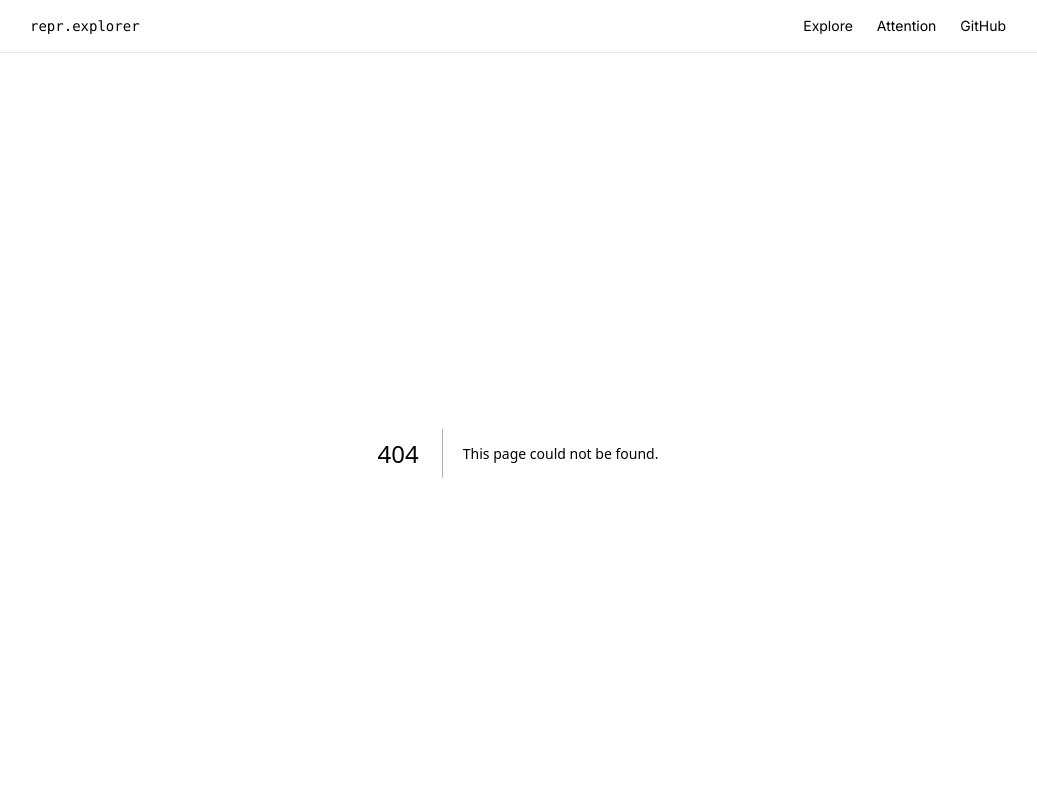
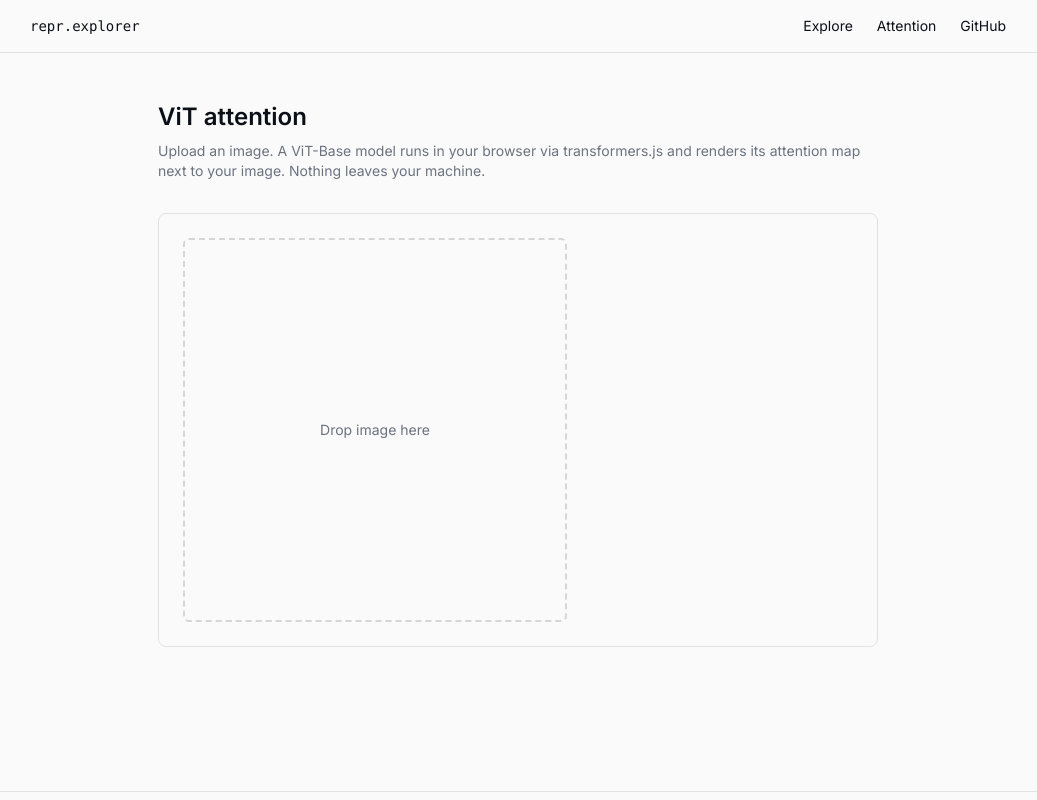
Before and after one commit to AditiAdhikari05/representation-explorer, a Next.js app: page /attention in a window 1280 px wide. Before the commit this address had no page. Shown: the top 800 px of the page, without its empty margins (122-1159 px from the left). Built offline with nearby package versions, Linux system fonts and the light colour scheme.

Commit message:
attention page skeleton

```diff
--- /dev/null
+++ b/app/attention/page.tsx
@@ -0,0 +1,19 @@
+export default function AttentionPage() {
+  return (
+    <main className="mx-auto max-w-3xl px-6 py-12">
+      <header>
+        <h1 className="text-2xl font-semibold">ViT attention</h1>
+        <p className="mt-2 text-sm text-muted">
+          Upload an image. A ViT-Base model runs in your browser via transformers.js and
+          renders its attention map next to your image. Nothing leaves your machine.
+        </p>
+      </header>
+
+      <div className="mt-8 rounded-lg border border-ink/10 p-6">
+        <div className="grid aspect-square w-full max-w-sm place-items-center rounded-md border-2 border-dashed border-ink/15 text-sm text-muted">
+          Drop image here
+        </div>
+      </div>
+    </main>
+  );
+}
```
